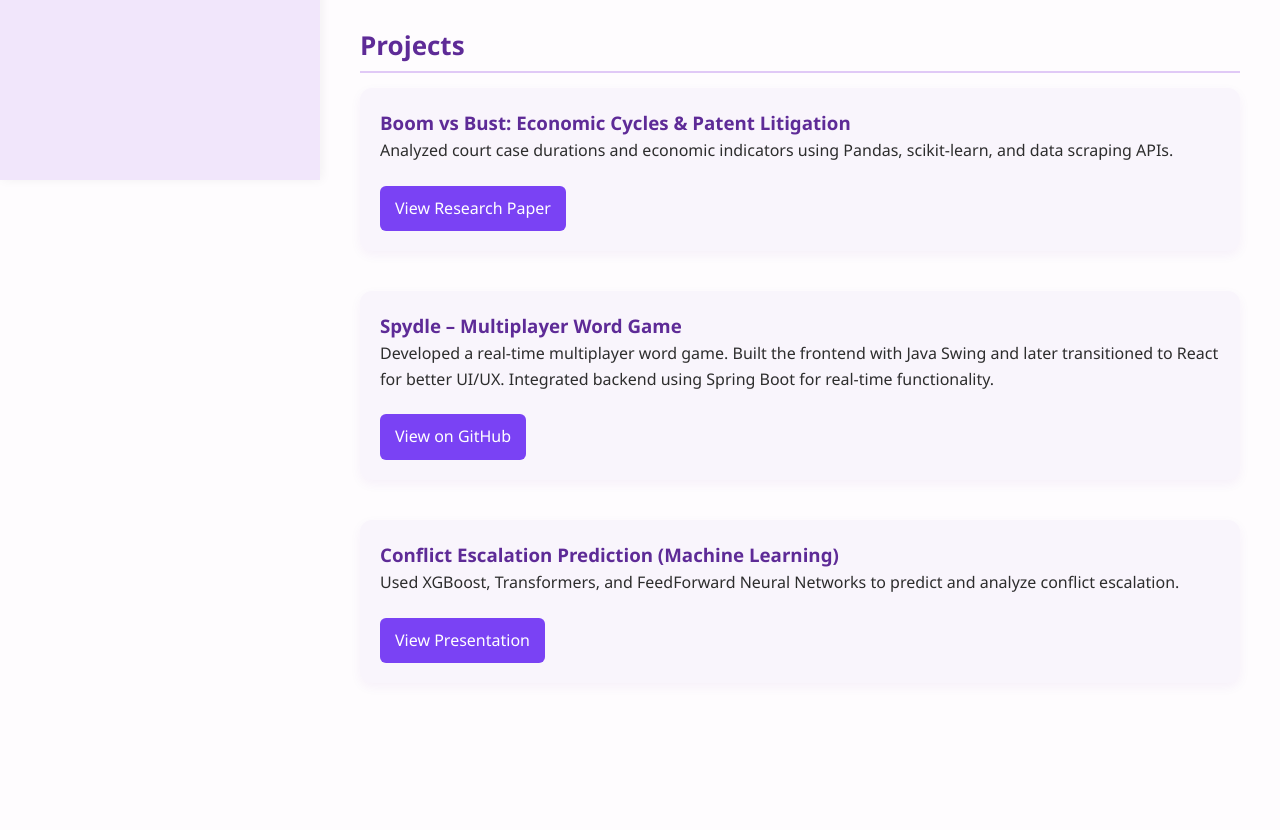
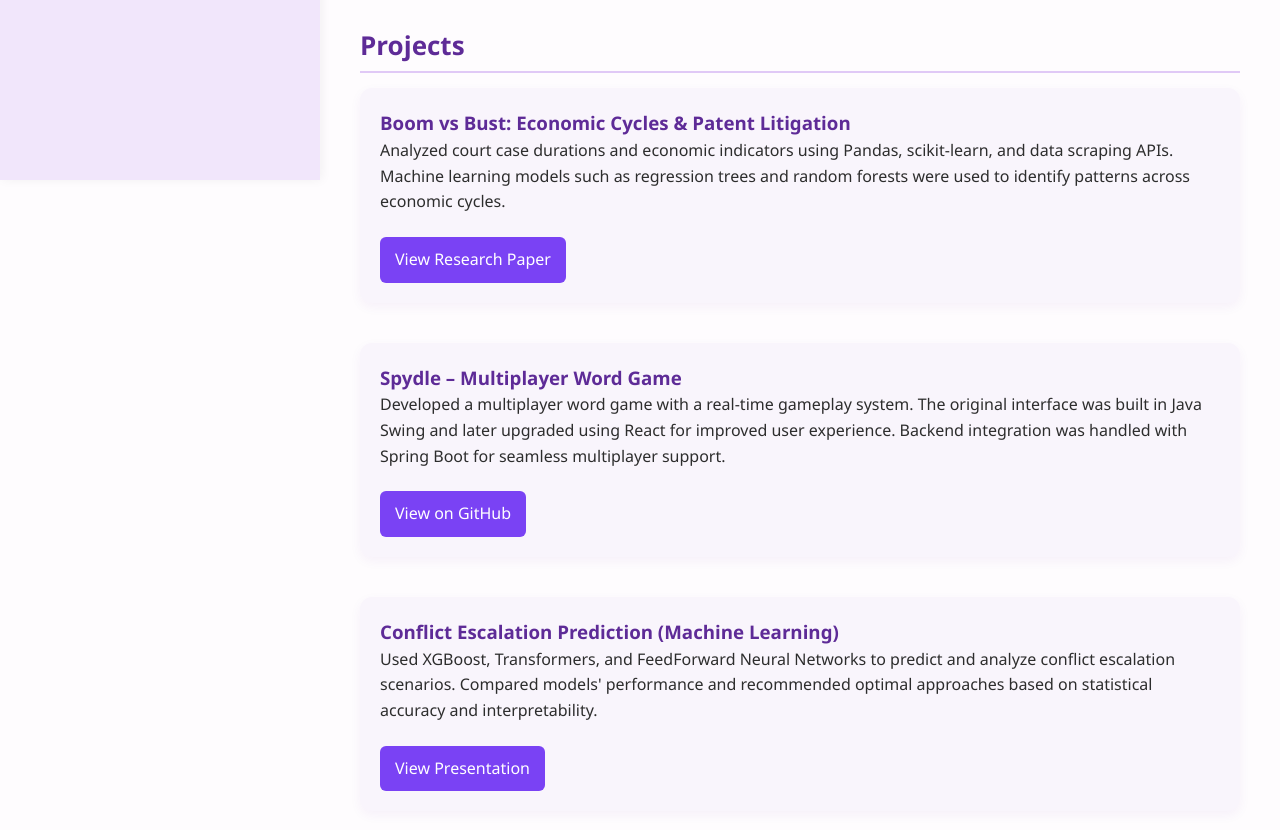
Before and after one commit to nanogotalk/nanogotalk.github.io, a plain HTML site: page index.html in a window 1280 px wide. Shown: the part 680-1510 px from the top of the page. Before the commit the page ends 1443 px from the top, so only its background shows below. Drawn offline with Linux system fonts and the light colour scheme.

Commit message:
Update index.html

```diff
--- a/index.html
+++ b/index.html
@@ -21,10 +21,10 @@
       </div>
     </aside>
 
-
+    <!-- Main Content -->
     <main class="content">
 
-  <!-- Bio -->
+      <!-- About Me -->
       <section class="project">
         <h2>About Me</h2>
         <p>
@@ -64,22 +64,33 @@
 
         <div class="project">
           <h3>Boom vs Bust: Economic Cycles & Patent Litigation</h3>
-      <p>Analyzed court case durations and economic indicators using Pandas, scikit-learn, and data scraping APIs.</p>
+          <p>
+            Analyzed court case durations and economic indicators using Pandas, scikit-learn, and data scraping APIs.
+            Machine learning models such as regression trees and random forests were used to identify patterns across economic cycles.
+          </p>
           <a href="Final_project_eco225 (5).pdf" target="_blank" class="button">View Research Paper</a>
         </div>
 
         <div class="project">
           <h3>Spydle – Multiplayer Word Game</h3>
-      <p>Developed a real-time multiplayer word game. Built the frontend with Java Swing and later transitioned to React for better UI/UX. Integrated backend using Spring Boot for real-time functionality.</p>
-      <a href="https://github.com/yourusername/spydle" target="_blank" class="button">View on GitHub</a>
+          <p>
+            Developed a multiplayer word game with a real-time gameplay system. The original interface was built in Java Swing and later upgraded using React for improved user experience.
+            Backend integration was handled with Spring Boot for seamless multiplayer support.
+          </p>
+          <a href="https://github.com/FiveTotallySpies/Spydle" target="_blank" class="button">View on GitHub</a>
         </div>
 
         <div class="project">
           <h3>Conflict Escalation Prediction (Machine Learning)</h3>
-      <p>Used XGBoost, Transformers, and FeedForward Neural Networks to predict and analyze conflict escalation.</p>
+          <p>
+            Used XGBoost, Transformers, and FeedForward Neural Networks to predict and analyze conflict escalation scenarios.
+            Compared models' performance and recommended optimal approaches based on statistical accuracy and interpretability.
+          </p>
           <a href="present.pdf" target="_blank" class="button">View Presentation</a>
         </div>
-
       </section>
 
     </main>
+  </div>
+</body>
+</html>
```
Lines whose indentation alone changed are shown as unchanged.
